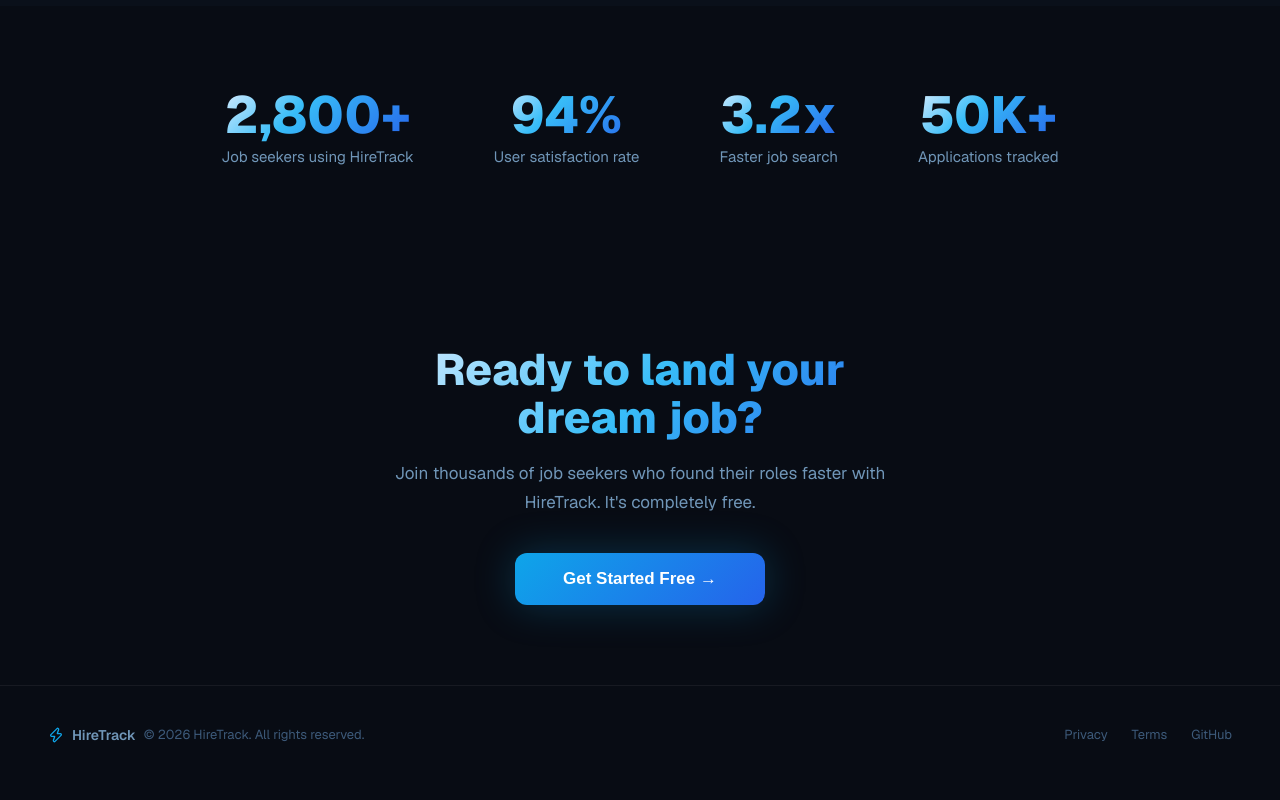
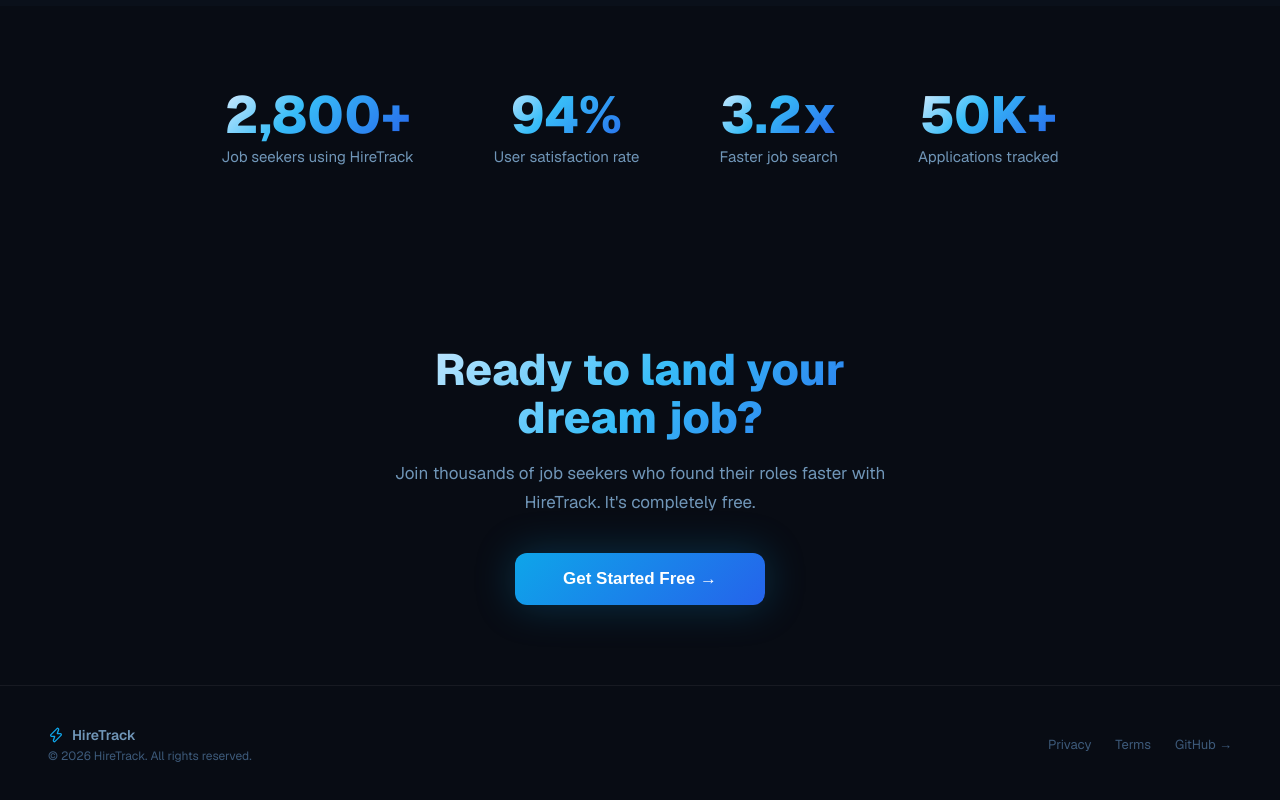
Before and after one commit to Zakuroooo/Hiretrack, a Next.js app: page / in a window 1280 px wide. Shown: the part 2884-3684 px from the top of the page. Built offline with nearby package versions, Linux system fonts and the light colour scheme.

Commit message:
fix: footer links, favicon, copyright

```diff
--- a/app/(dashboard)/layout.tsx
+++ b/app/(dashboard)/layout.tsx
@@ -114,6 +114,30 @@
           >
             <PageTransition>{children}</PageTransition>
           </main>
+          <footer style={{
+            borderTop: '1px solid rgba(255,255,255,0.04)',
+            padding: '12px 24px',
+            display: 'flex',
+            justifyContent: 'space-between',
+            alignItems: 'center',
+            flexWrap: 'wrap',
+            gap: 8,
+          }}>
+            <span style={{ fontSize: 12, color: '#3d5a7a' }}>
+              © 2026 HireTrack. All rights reserved.
+            </span>
+            <span style={{ fontSize: 12, color: '#3d5a7a' }}>
+              Built by{' '}
+              <a
+                href="https://github.com/Zakuroooo"
+                target="_blank"
+                rel="noopener noreferrer"
+                style={{ color: '#4a6080', textDecoration: 'none' }}
+              >
+                Pranay Sarkar
+              </a>
+            </span>
+          </footer>
         </div>
       </div>
     </AuthGuard>
--- a/app/api/auth/login/route.ts
+++ b/app/api/auth/login/route.ts
@@ -11,6 +11,7 @@
 });
 
 export async function POST(request: NextRequest) {
+  console.log('ENV CHECK:', !!process.env.MONGODB_URI)
   try {
     const body = await request.json();
 
--- a/app/api/auth/register/route.ts
+++ b/app/api/auth/register/route.ts
@@ -14,6 +14,7 @@
 });
 
 export async function POST(request: NextRequest) {
+  console.log('ENV CHECK:', !!process.env.MONGODB_URI)
   try {
     const body = await request.json();
 
--- a/app/layout.tsx
+++ b/app/layout.tsx
@@ -54,10 +54,9 @@
   },
   icons: {
     icon: [
-      { url: '/favicon.ico', sizes: 'any' },
-      { url: '/icon.svg', type: 'image/svg+xml' },
+      { url: '/favicon.svg', type: 'image/svg+xml' },
     ],
-    apple: '/apple-touch-icon.png',
+    apple: '/favicon.svg',
   },
   manifest: '/site.webmanifest',
 };
--- a/app/page.tsx
+++ b/app/page.tsx
@@ -13,6 +13,7 @@
 } from 'lucide-react';
 import AnimatedCounter from '@/components/ui/AnimatedCounter';
 import { useAuthStore } from '@/lib/store/authStore';
+import { toast } from 'sonner';
 
 /* ─── Shared animation variant ─────────────────────────────────── */
 const fadeUp = {
@@ -862,24 +863,42 @@
             padding: '40px 48px',
           }}
         >
-          <div style={{ display: 'flex', alignItems: 'center', gap: '8px', flexWrap: 'wrap' }}>
+          <div>
+            <div style={{ display: 'flex', alignItems: 'center', gap: '8px' }}>
               <Zap size={16} color="#0ea5e9" />
               <span style={{ color: '#7096b8', fontSize: '14px', fontWeight: 600 }}>HireTrack</span>
-            <span style={{ color: '#3d5a7a', fontSize: '13px' }}>
+            </div>
+            <div style={{ color: '#3d5a7a', fontSize: '12px', marginTop: '4px' }}>
               © 2026 HireTrack. All rights reserved.
-            </span>
+            </div>
           </div>
           <div style={{ display: 'flex', gap: '24px' }}>
-            {['Privacy', 'Terms', 'GitHub'].map(link => (
             <span
-                key={link}
+              onClick={() => toast.info('Privacy policy coming soon')}
               style={{ color: '#3d5a7a', fontSize: '13px', cursor: 'pointer', transition: 'color 0.2s' }}
               onMouseEnter={e => (e.currentTarget.style.color = '#7096b8')}
               onMouseLeave={e => (e.currentTarget.style.color = '#3d5a7a')}
             >
-                {link}
+              Privacy
             </span>
-            ))}
+            <span
+              onClick={() => toast.info('Terms of service coming soon')}
+              style={{ color: '#3d5a7a', fontSize: '13px', cursor: 'pointer', transition: 'color 0.2s' }}
+              onMouseEnter={e => (e.currentTarget.style.color = '#7096b8')}
+              onMouseLeave={e => (e.currentTarget.style.color = '#3d5a7a')}
+            >
+              Terms
+            </span>
+            <a
+              href="https://github.com/Zakuroooo/Hiretrack"
+              target="_blank"
+              rel="noopener noreferrer"
+              style={{ color: '#3d5a7a', fontSize: '13px', textDecoration: 'none', transition: 'color 0.2s' }}
+              onMouseEnter={e => (e.currentTarget.style.color = '#7096b8')}
+              onMouseLeave={e => (e.currentTarget.style.color = '#3d5a7a')}
+            >
+              GitHub →
+            </a>
           </div>
         </footer>
       </section>
```
Also changed, not shown: public/favicon.svg (added). Lines whose indentation alone changed are shown as unchanged.
